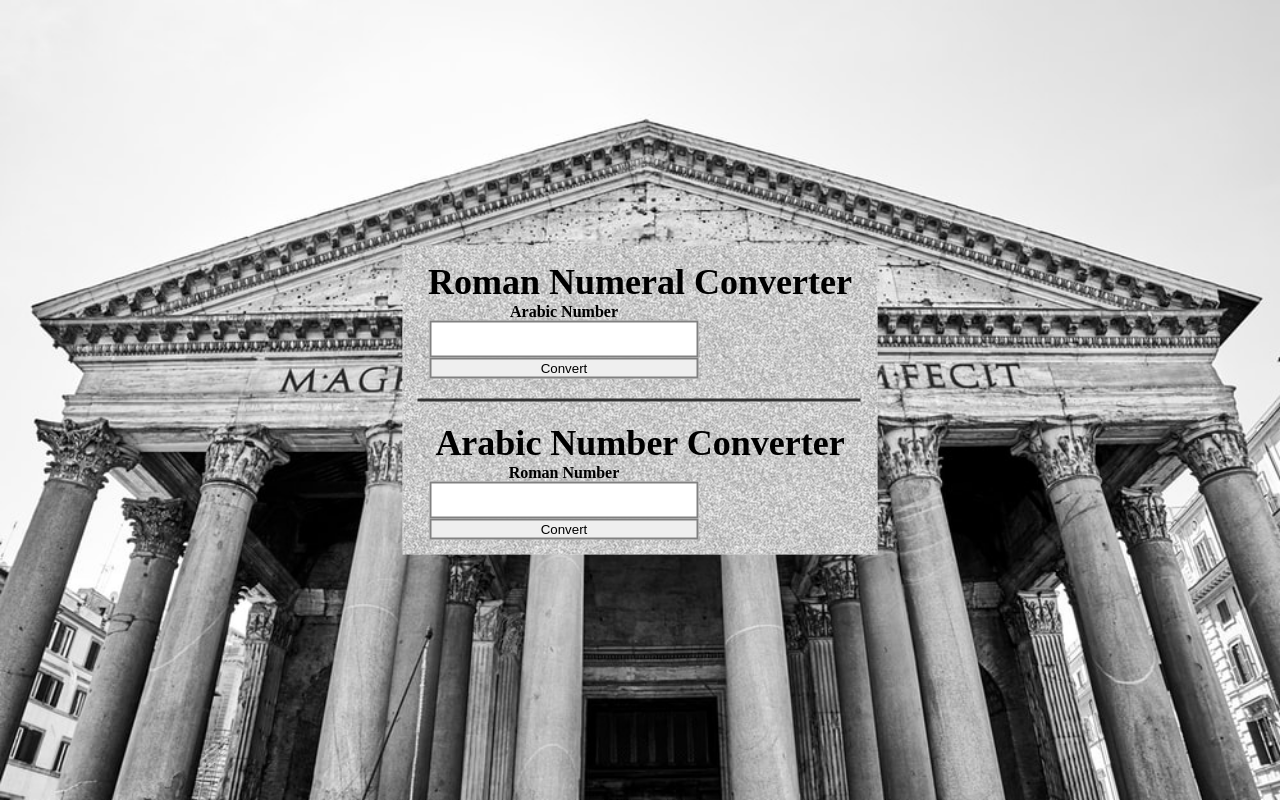
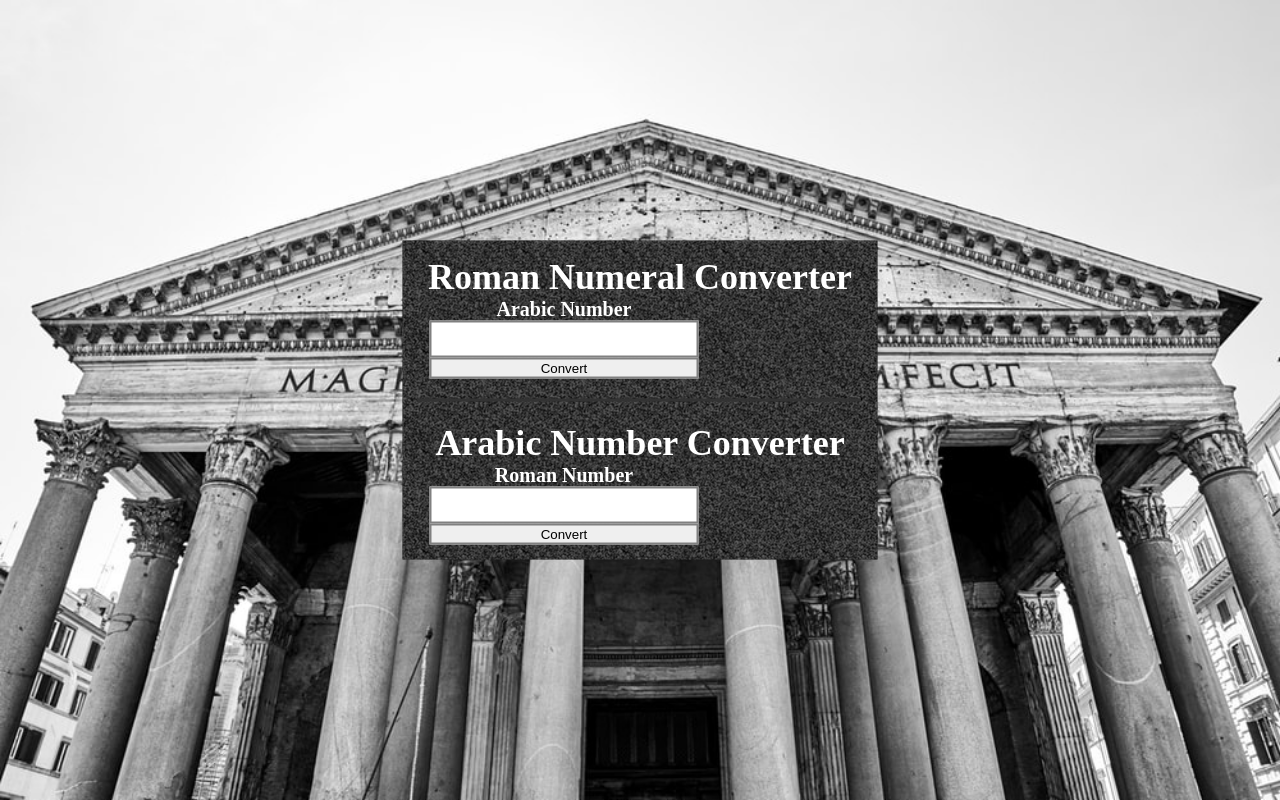
Before and after one commit to ElreyB/react-roman-numeral, a React (Create React App) app: page / in a window 1280 px wide. Built offline with nearby package versions, Linux system fonts and the light colour scheme.

Commit message:
darken panel and lighten text in panel

```diff
--- a/src/App.js
+++ b/src/App.js
@@ -4,7 +4,7 @@ import Form from "./components/Form";
 import panelBackground from "./styles/images/panel_background.png";
 
 const Main = styled.main`
-  background-color: white;
+  background-color: ${({ theme }) => theme.colors.panel};
   min-height: 246px;
   width: 475px;
   position: absolute;
--- a/src/styleGuide/TextInput/TextInput.js
+++ b/src/styleGuide/TextInput/TextInput.js
@@ -7,6 +7,7 @@ const Wrapper = styled.div``;
 const Label = styled.label`
   width: 100%;
   display: inline-block;
+  font-size: 20px;
 `;
 
 const StyledInput = styled.input`
--- a/src/styles/global.js
+++ b/src/styles/global.js
@@ -2,9 +2,8 @@ import { createGlobalStyle } from "styled-components";
 import image from "./images/roman-background.jpeg";
 
 export const GlobalStyles = createGlobalStyle`
-  html {
-  }
   body {
+    color: ${({ theme }) => theme.colors.white};
     padding: 0;
     background-image: url(${image});
     background-size: cover;
--- a/src/styles/theme.js
+++ b/src/styles/theme.js
@@ -1,10 +1,7 @@
 const colors = {
-  black: "#34333d",
-  red: "#8f2424",
-  green: "#195927",
-  white: "#e2e1e6",
-  incorrect: "#6d0808",
-  correct: "#11ce0f"
+  panel: "#000000",
+  black: "#1b0909",
+  white: "#ffffff"
 };
 
 export const theme = {
```
